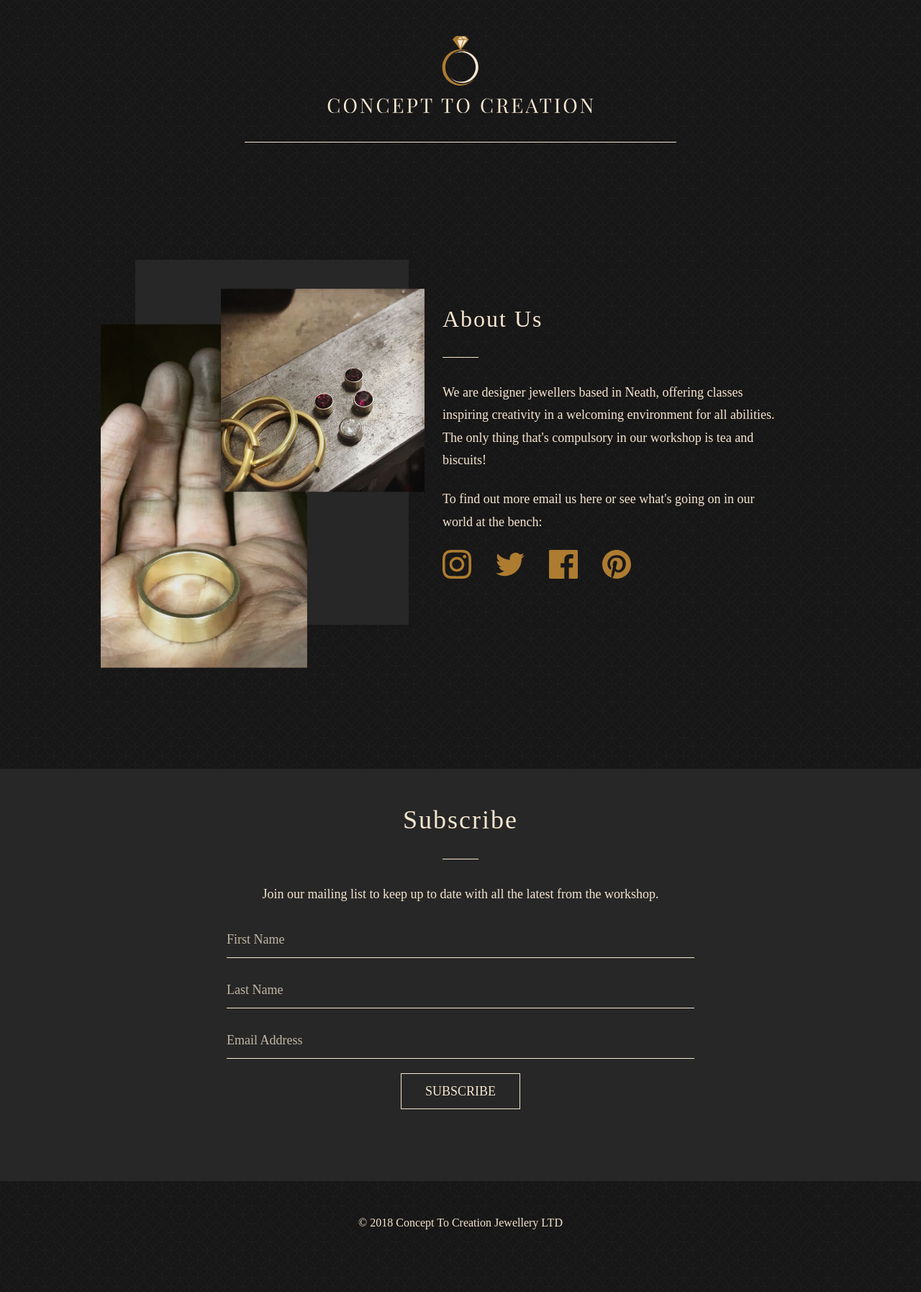
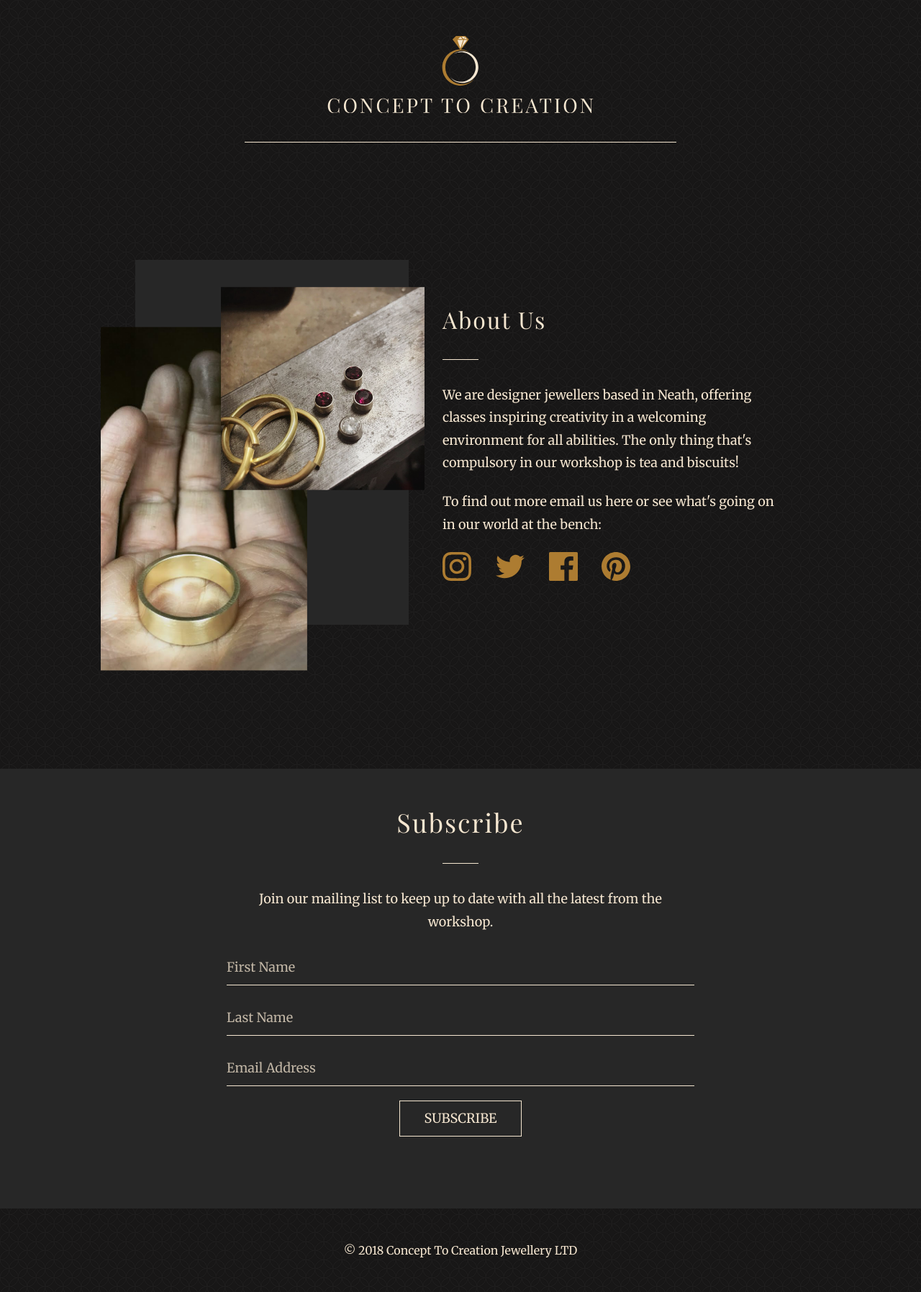
Before and after one commit to ButsAndCats/concept-to-creation, a Jekyll site: the page built from index.md, in a window 1280 px wide. Shown: the whole page at 72% size. Built offline with Jekyll 4.4.1, drawn with Linux system fonts in a browser that asks for light colours; nearby versions of some CDN libraries; before the commit the page ends 1757 px from its top, so only the background shows below that.

Commit message:
stylesheet

```diff
--- a/_includes/head.html
+++ b/_includes/head.html
@@ -29,7 +29,7 @@
   <meta name="msapplication-config" content="/assets/images/browserconfig.xml">
   <meta name="theme-color" content="#1d1b1c">
   <script type="text/javascript" src="/assets/app.js" defer="defer"></script>
-  <link href="https://fonts.googleapis.com/css?family=Merriweather|Playfair+Display" rel="preload">
+  <link href="https://fonts.googleapis.com/css?family=Merriweather|Playfair+Display" rel="stylesheet">
 
 
 
```
